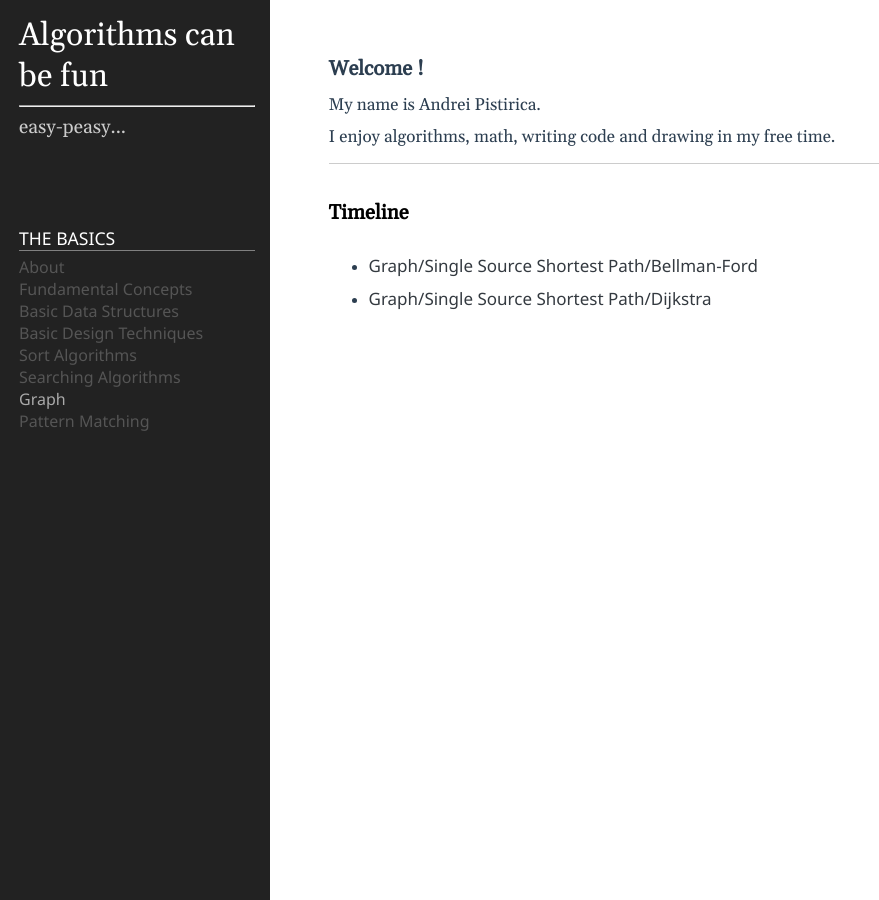
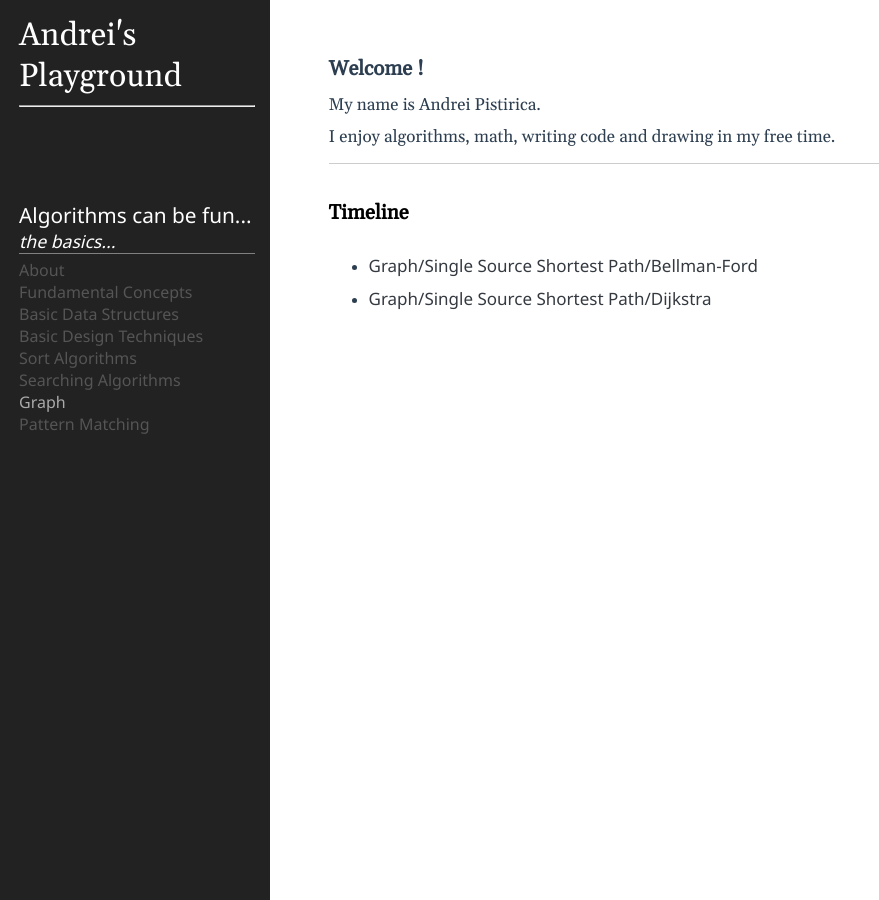
Before and after one commit to psandrey/psandrey.github.io, a Jekyll site: the page built from index.md, in a window 1280 px wide. Shown: the whole page, without its empty margins (0-879 px from the left). Built offline with Jekyll 4.4.1, drawn with Linux system fonts in a browser that asks for light colours.

Commit message:
Change style.
Signed-off-by: Andrei Pistirica <notyet@notyet.com>

```diff
--- a/_config.yml
+++ b/_config.yml
@@ -1,6 +1,5 @@
-title: Algorithms can be fun
+title: Andrei's Playground
 email: notyet
-description: easy-peasy...
 github_username: psandrey
 highlighter: rouge
 markdown: kramdown
--- a/_includes/sidebar.html
+++ b/_includes/sidebar.html
@@ -10,7 +10,8 @@
 
 <div class="sidebar-item sidebar-nav">
 	<ul class="nav">
-      <li class="nav-title">The basics</li>
+      <li class="nav-title-hi">Algorithms can be fun...</li>
+	  <li class="nav-title-low">the basics...</li>
 	  <li>
 		<p> <a class="nav-item-uncomplete" href="/">About</a> </p>
 		<p> <a class="nav-item-uncomplete" href="/">Fundamental Concepts</a> </p>
--- a/public/css/style.css
+++ b/public/css/style.css
@@ -180,10 +180,15 @@ hr.grey {
 	margin-top: 20px;
 }
 
-.nav-title {
+.nav-title-hi {
+	font-size: 130%;
+	font-family: "Noto Sans";
+}
+
+.nav-title-low {
 	font-size: 110%;
 	font-family: "Noto Sans";
-	text-transform: uppercase;
+	font-style: italic;
 	border-bottom: 1px solid gray;
 	margin-bottom: 5px;
 }
```
